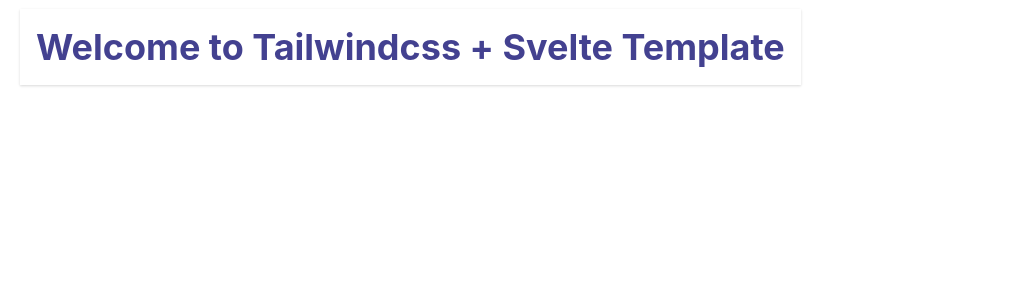
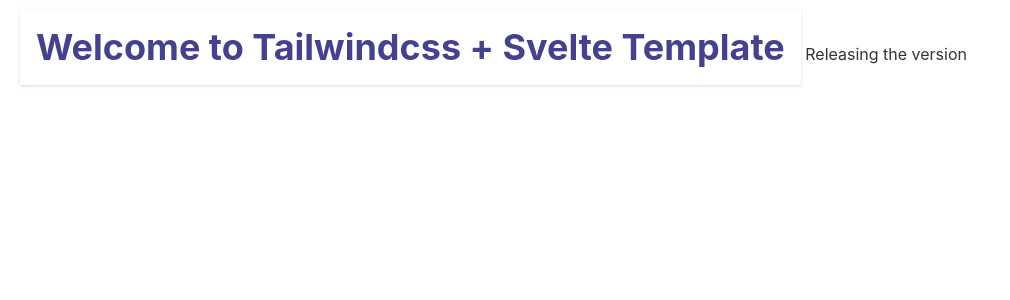
Before and after one commit to GauravRajSharma/demo-webhooks, a Svelte app: page / in a window 1280 px wide. Shown: the top 300 px of the page, without its empty margins (0-1010 px from the left). Built offline with nearby package versions, Linux system fonts and the light colour scheme.

Commit message:
RELEASE:v1.0:testing

```diff
--- a/src/App.svelte
+++ b/src/App.svelte
@@ -4,4 +4,5 @@
 
 <div class="container p-3">
   <span class="text-indigo-800 font-bold text-4xl shadow p-4">{heading}</span>
+  <span>Releasing the version
 </div>
```
